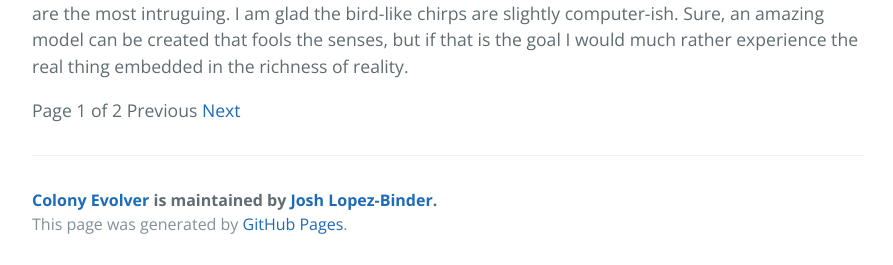
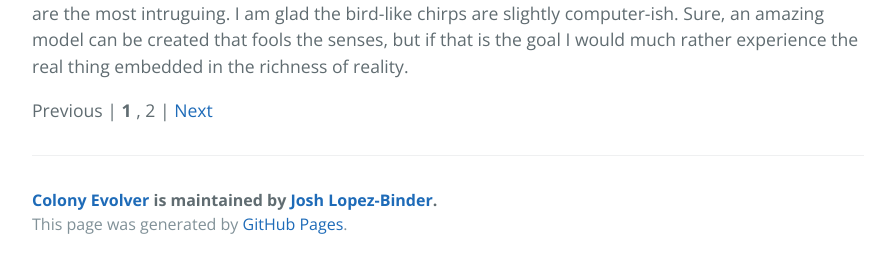
Before and after one commit to jlopezbi/ColonyEvolver, a Jekyll site: the page built from index.html, in a window 1280 px wide and 900 px high, scrolled down 15959 px. Shown: the part 632-897 px from the top of the window, without its empty margins (192-1085 px from the left). Built offline with Jekyll 4.4.1, drawn with Linux system fonts in a browser that asks for light colours; the list of posts is cut into pages by our own code.

Commit message:
made pagination navigation

```diff
--- a/index.html
+++ b/index.html
@@ -16,15 +16,33 @@ title: {{ site.name }}
 
 <!-- Pagination links -->
 <div class="pagination">
-  <span class="page_number ">Page {{ paginator.page }} of {{ paginator.total_pages }}</span>
+  <!-- Previous Button -->
   {% if paginator.previous_page %}
   <a href="{{ site.baseurl }}{{ paginator.previous_page_path }}" class="previous">Previous</a>
   {% else %}
     <span class="previous">Previous</span>
   {% endif %}
+
+  <!-- Numbers -->
+  <span> | </span>
+  {% for i in (1..paginator.total_pages) %}
+	  {% if paginator.page == forloop.index %}
+	  <b>{{ forloop.index }}</b>
+	  {% else %}
+	  <span>{{ forloop.index }}</b>
+	  {% endif %}
+	  {% if paginator.total_pages != forloop.index %}
+	  <span> , </span>
+	  {% endif %}
+  {% endfor %}
+  <span> | </span>
+
+
+  <!-- Next Button -->
   {% if paginator.next_page %}
   <a href="{{ site.baseurl }}{{ paginator.next_page_path }}" class="next">Next</a>
   {% else %}
     <span class="next ">Next</span>
   {% endif %}
+
 </div>
```
